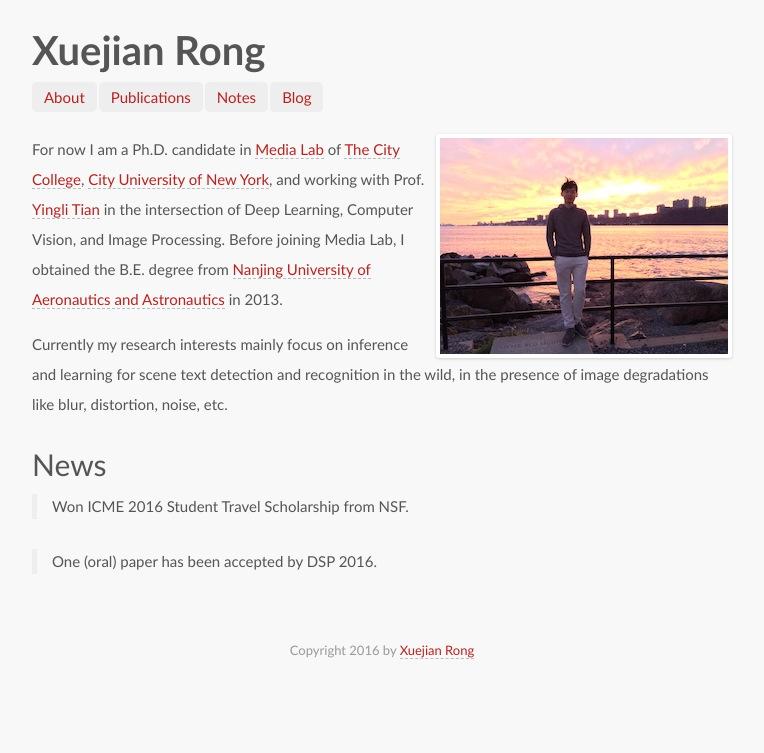
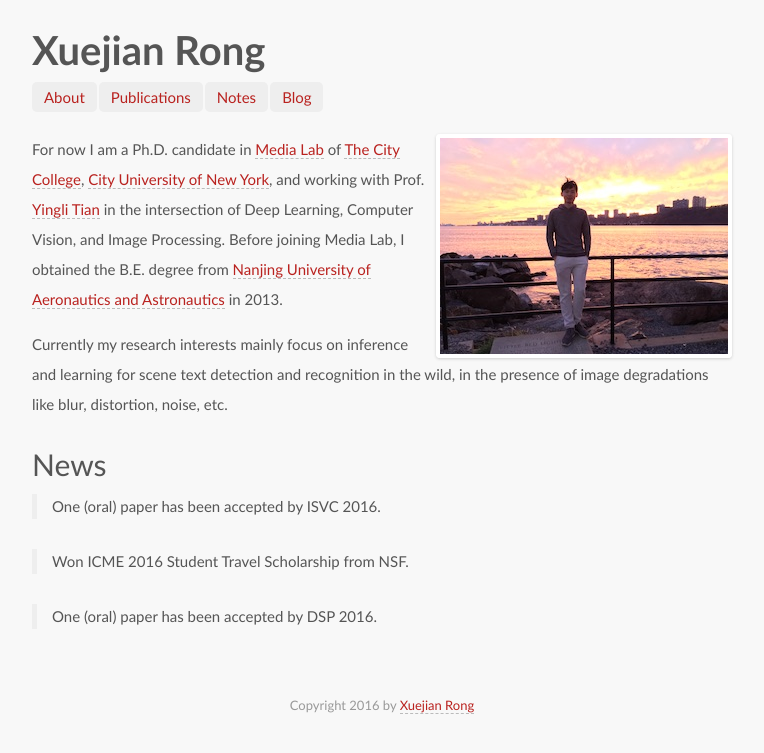
Before and after one commit to ionvision/ionvision.github.io.bk, a Jekyll site: the page built from index.md, in a window 1280 px wide. Shown: the top 753 px of the page, without its empty margins (258-1022 px from the left). Built offline with Jekyll 4.4.1, drawn with Linux system fonts in a browser that asks for light colours; some web fonts are replaced.

Commit message:
Add news

```diff
--- a/index.md
+++ b/index.md
@@ -9,6 +9,8 @@ Currently my research interests mainly focus on inference and learning for scene
 
 # News
 
+> One (oral) paper has been accepted by ISVC 2016.
+
 > Won ICME 2016 Student Travel Scholarship from NSF.
 
 > One (oral) paper has been accepted by DSP 2016.
```
